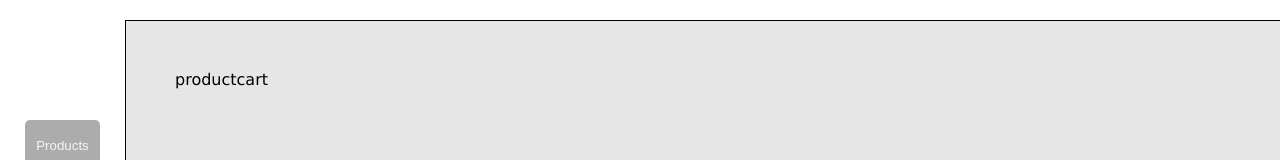
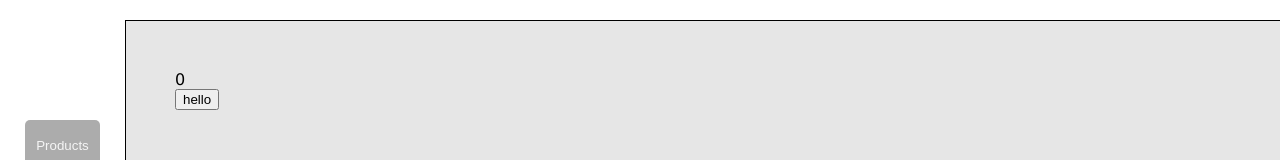
Before and after one commit to joakha/itemcart-react-ts, a React (Vite) app: page / in a window 1280 px wide. Both pictures are taken after a click on the button "Cart". Shown: the part 130-290 px from the top of the page. Built offline with nearby package versions, Linux system fonts and the light colour scheme.

Commit message:
begin building context logic

```diff
--- a/src/components/Layout.tsx
+++ b/src/components/Layout.tsx
@@ -3,8 +3,9 @@ import "../css/layout.css"
 import { LayoutPropTypes } from "../interfaces/interfaces";
 import ProductCart from "./ProductCart";
 import ProductsPage from "./ProductsPage";
+import { ProductContextProvider } from '../context/ProductContextProvider.tsx'
 
-const Layout = ({showCart, setShowCart}: LayoutPropTypes): ReactElement => {
+const Layout = ({ showCart, setShowCart }: LayoutPropTypes): ReactElement => {
 
     const switchView = (value: boolean) => {
         value ? setShowCart(true) : setShowCart(false);
@@ -23,7 +24,13 @@ const Layout = ({showCart, setShowCart}: LayoutPropTypes): ReactElement => {
                 <button className="navlink" onClick={() => switchView(true)}>Cart</button>
             </nav>
 
-            <main>{showCart ? <ProductCart/> : <ProductsPage/>}</main>
+            <main>{showCart ?
+                <ProductCart /> :
+                <ProductContextProvider>
+                    <ProductsPage />
+                </ProductContextProvider>
+            }
+            </main>
         </>
     )
 }
--- /dev/null
+++ b/src/components/ProductBox.tsx
@@ -0,0 +1,23 @@
+import { ReactElement } from "react";
+import { ProductBoxPropTypes } from "../interfaces/interfaces";
+
+const ProductBox = ({ product }: ProductBoxPropTypes): ReactElement => {
+    return (
+        <article className="product-line-box">
+            <div className="product-title">
+                {product.name}
+            </div>
+
+            <div className="product-info-box">
+                <div className="product-info">
+                    <div>{product.description}</div>
+                    <div>{product.price}</div>
+                </div>
+
+                <button className="product-info-button">Add to Cart</button>
+            </div>
+        </article>
+    )
+}
+
+export default ProductBox;
--- a/src/components/ProductCart.tsx
+++ b/src/components/ProductCart.tsx
@@ -1,9 +1,14 @@
-import { ReactElement } from "react";
+import { ReactElement, useContext } from "react";
+import { CartContext } from "../context/CartContextProvider";
 
 const ProductCart = (): ReactElement => {
+
+    const { useReducerActions, dispatch, copiedCount } = useContext(CartContext);
+
     return (
         <>
-        <div>productcart</div>
+            <div>{copiedCount}</div>
+            <button onClick={() => dispatch({ type: useReducerActions.updateCount })}>hello</button>
         </>
     )
 }
--- a/src/components/ProductsPage.tsx
+++ b/src/components/ProductsPage.tsx
@@ -1,66 +1,17 @@
-import { ReactElement } from "react";
-import { Product } from "../interfaces/interfaces";
+import { ReactElement, useContext } from "react";
 import "../css/productspage.css"
+import { ProductsContext } from "../context/ProductContextProvider";
+import ProductBox from "./ProductBox";
 
 const Products = (): ReactElement => {
 
-    const Products: Product[] = [
-        {
-            id: 1,
-            name: "Banana",
-            description: "A delicious banana",
-            price: 1.99
-        },
-        {
-            id: 2,
-            name: "Watermelon",
-            description: "Best watermelon ever",
-            price: 4.99
-        },
-        {
-            id: 3,
-            name: "Ketchup",
-            description: "Tomato Ketchup",
-            price: 5.99
-        },
-        {
-            id: 4,
-            name: "Socks",
-            description: "Comfortable Socks",
-            price: 9.99
-        },
-        {
-            id: 5,
-            name: "Computer Mouse",
-            description: "A lightweight mouse",
-            price: 19.99
-        },
-        {
-            id: 6,
-            name: "Cheese",
-            description: "Cheap cheese",
-            price: 2.99
-        }
-    ]
+    const { products } = useContext(ProductsContext);
 
     return (
         <section className="products-page">
-            {Products.map(product => {
+            {products.map(product => {
                 return (
-                    <article key={product.id} className="product-line-box">
-                        <div className="product-title">
-                            {product.name}
-                        </div>
-
-                        <div className="product-info-box">
-                            <div className="product-info">
-                                <div>{product.description}</div>
-                                <div>{product.price}</div>
-                            </div>
-
-                            <button className="product-info-button">Add to Cart</button>
-                        </div>
-                    </article>
+                    <ProductBox key={product.id} product={product} />
                 )
             })}
         </section>
--- /dev/null
+++ b/src/context/CartContextProvider.tsx
@@ -0,0 +1,46 @@
+import { createContext, ReactElement, useReducer } from "react"
+import { ChildrenType, test, testAction } from "../interfaces/interfaces"
+
+const useCartContext = () => {
+
+    const useReducerActions = {
+        updateCount: "updateCount"
+    }
+
+    const initialCartState: test = {
+        count: 0
+    }
+
+    const reducer = (state: test, action: testAction) => {
+        switch (action.type) {
+            case useReducerActions.updateCount:
+                return { ...state, count: state.count + 1 }
+            default:
+                throw new Error()
+        }
+    }
+
+    const [state, dispatch] = useReducer(reducer, initialCartState);
+
+    const copiedCount = state.count;
+
+    return { useReducerActions, dispatch, copiedCount };
+}
+
+type testContextType = ReturnType<typeof useCartContext>
+
+const initTestState: testContextType = {
+    useReducerActions: { updateCount: "" },
+    dispatch: () => { },
+    copiedCount: 0
+}
+
+export const CartContext = createContext<testContextType>(initTestState);
+
+export const CartContextProvider = ({ children }: ChildrenType): ReactElement => {
+    return (
+        <CartContext.Provider value={useCartContext()}>
+            {children}
+        </CartContext.Provider>
+    )
+}
--- /dev/null
+++ b/src/context/ProductContextProvider.tsx
@@ -0,0 +1,55 @@
+import { ChildrenType, Product, ProductContextType } from "../interfaces/interfaces"
+import { createContext, ReactElement } from "react"
+
+const products: Product[] = [
+    {
+        id: 1,
+        name: "Banana",
+        description: "A delicious banana",
+        price: 1.99
+    },
+    {
+        id: 2,
+        name: "Watermelon",
+        description: "Best watermelon ever",
+        price: 4.99
+    },
+    {
+        id: 3,
+        name: "Ketchup",
+        description: "Tomato Ketchup",
+        price: 5.99
+    },
+    {
+        id: 4,
+        name: "Socks",
+        description: "Comfortable Socks",
+        price: 9.99
+    },
+    {
+        id: 5,
+        name: "Computer Mouse",
+        description: "A lightweight mouse",
+        price: 19.99
+    },
+    {
+        id: 6,
+        name: "Cheese",
+        description: "Cheap cheese",
+        price: 2.99
+    }
+]
+
+const initProductContextState: ProductContextType = {
+    products: []
+}
+
+export const ProductsContext = createContext<ProductContextType>(initProductContextState);
+
+export const ProductContextProvider = ({ children }: ChildrenType): ReactElement => {
+    return (
+        <ProductsContext.Provider value={{ products }}>
+            {children}
+        </ProductsContext.Provider>
+    )
+}
--- a/src/main.tsx
+++ b/src/main.tsx
@@ -1,9 +1,12 @@
 import { StrictMode } from 'react'
 import { createRoot } from 'react-dom/client'
 import App from './App.tsx'
+import { CartContextProvider } from './context/CartContextProvider.tsx'
 
 createRoot(document.getElementById('root')!).render(
   <StrictMode>
+    <CartContextProvider>
     <App />
+    </CartContextProvider>
   </StrictMode>,
 )
```
Also changed, not shown: src/interfaces/interfaces.ts (+39 -4 lines).
